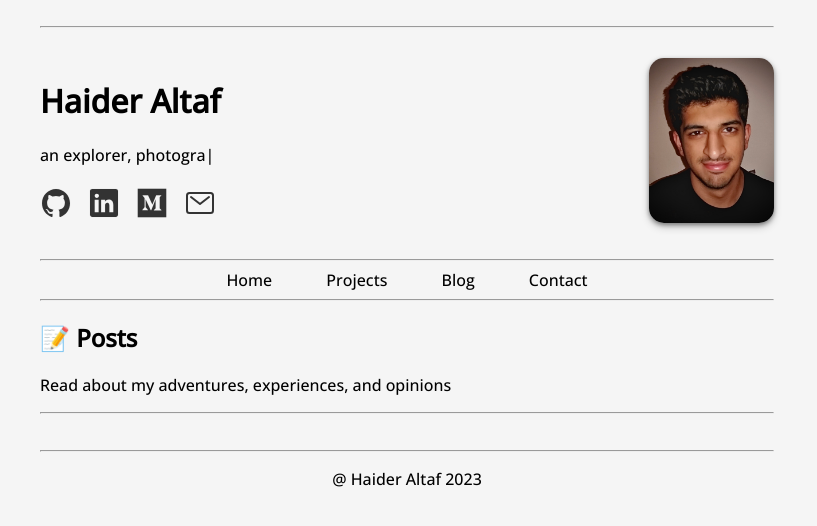
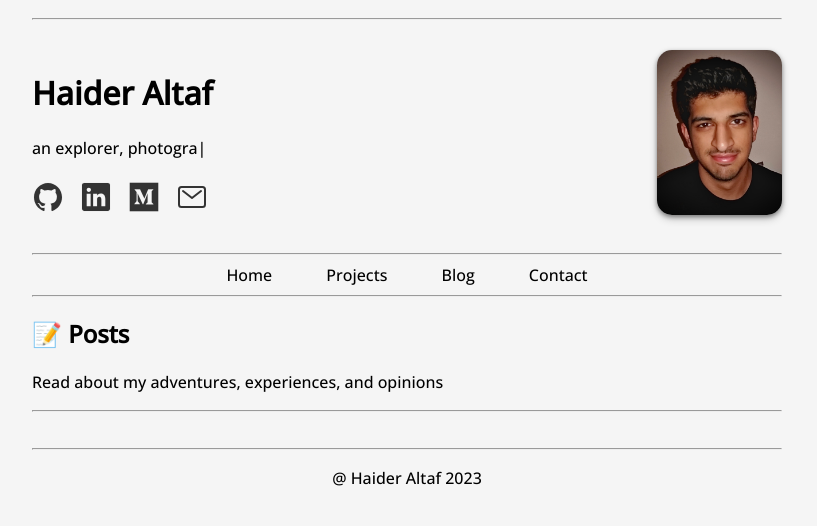
Before and after one commit to haltaf000/Personal_Website, a Django app: page /writings in a window 1280 px wide. Shown: the top 526 px of the page, without its empty margins (233-1050 px from the left). Run offline with Django 4.2, Linux system fonts and the light colour scheme; data that the repository does not hold is empty; parts of the project's set-up code (start-up, migrations or seed data) failed here and were passed over.

Commit message:
Line height

```diff
--- a/website/static/website/styles.css
+++ b/website/static/website/styles.css
@@ -6,7 +6,7 @@ html {
 
 body {
   font-family: 'Open Sans';
-  padding: 0 16.56rem;
+  margin: 0 16.56rem;
   padding-top: 10px;
   background-color: whitesmoke;
 }
@@ -37,6 +37,10 @@ nav p {
 nav a {
   color: black;
   text-decoration: none;
+}
+
+p {
+  line-height: 1.5;
 }
 
 
--- a/website/templates/website/writings.html
+++ b/website/templates/website/writings.html
@@ -13,7 +13,6 @@
             <hr>
 
 
-    <div class="container">
         {% csrf_token %}
         {% for post in object_list %}
             <h3><a href="{% url 'article_details' post.pk %}">{{post.title}}</a></h3>
```
